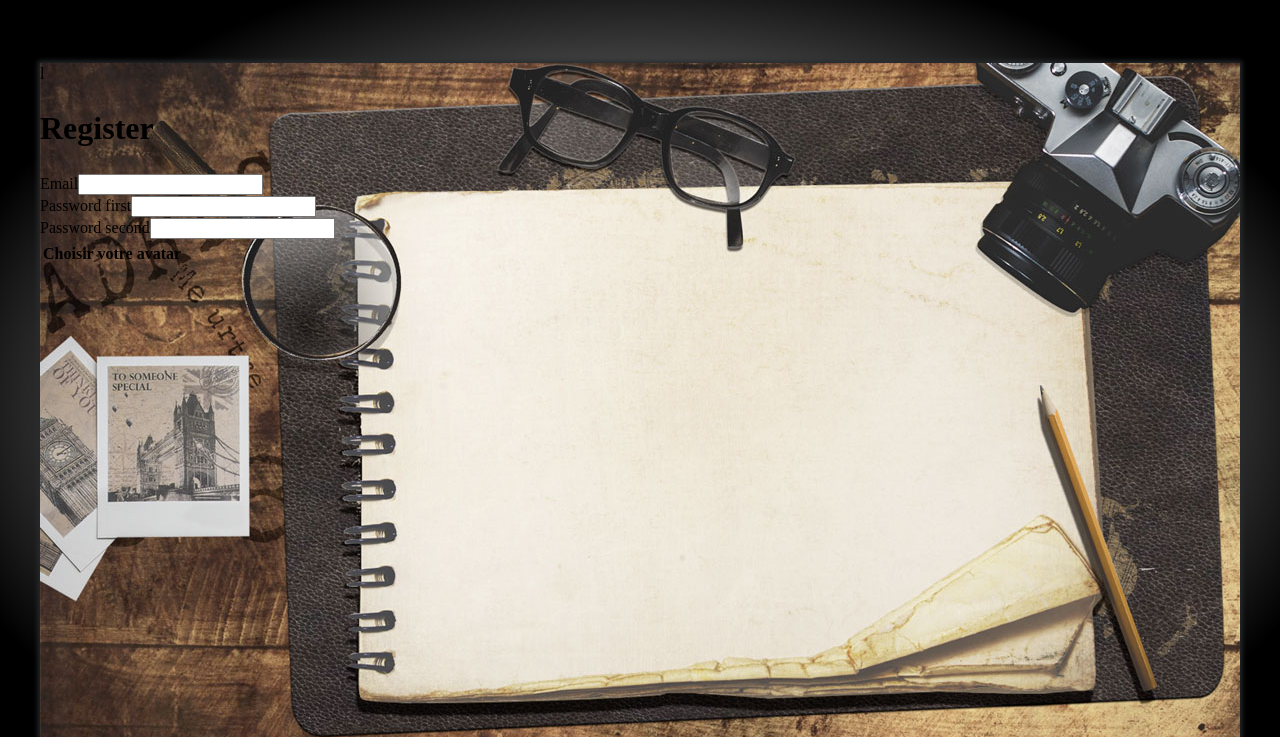
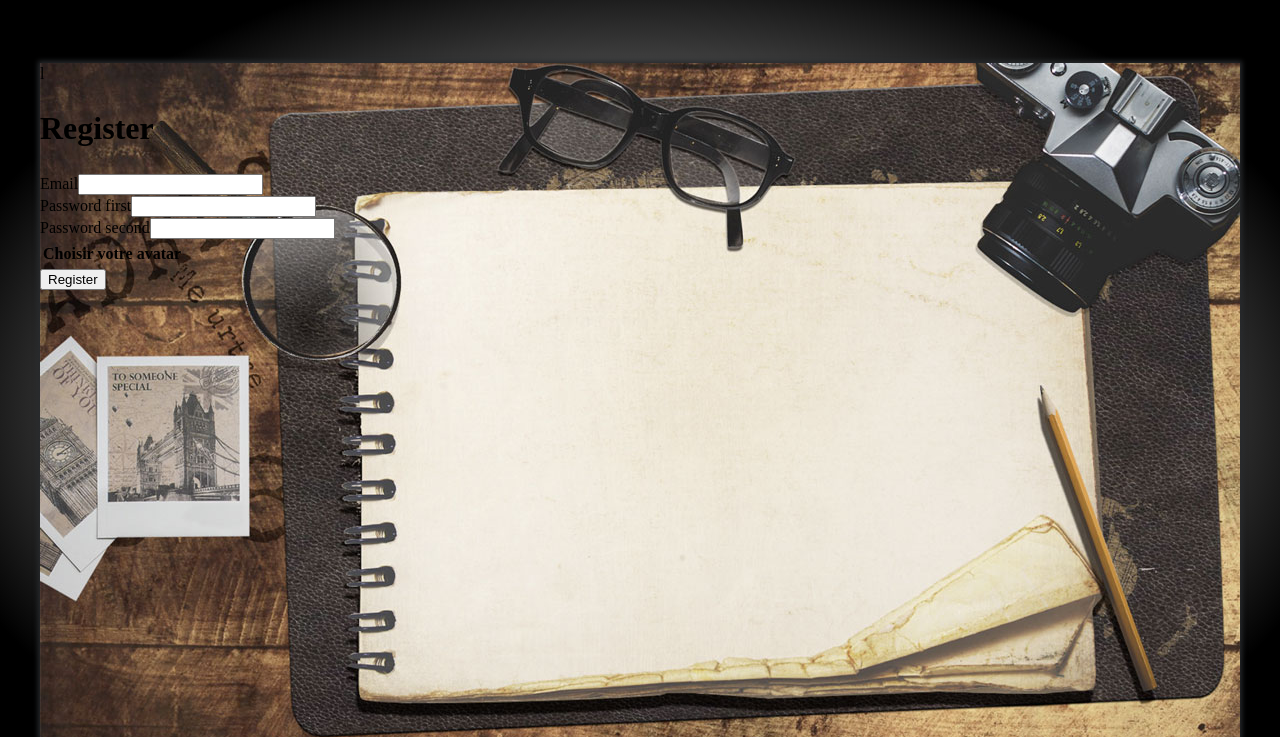
Before and after one commit to micfild/hebaist2, a Symfony app: template templates/registration/register.html.twig in a window 1280 px wide. Shown: the top 737 px of the page. Run offline with Twig, Linux system fonts and the light colour scheme; the template is opened without the code that fills it, so the values that code supplies are empty; form fields are guessed from the names that the template uses; some libraries are stand-ins or nearby versions.

Commit message:
rajout btn valid form

```diff
--- a/templates/registration/register.html.twig
+++ b/templates/registration/register.html.twig
@@ -23,7 +23,7 @@
     </tbody>
 </table>
 
-
+    <button class="btn">Register</button>
 
 
     {{ form_end(registrationForm) }}
```
